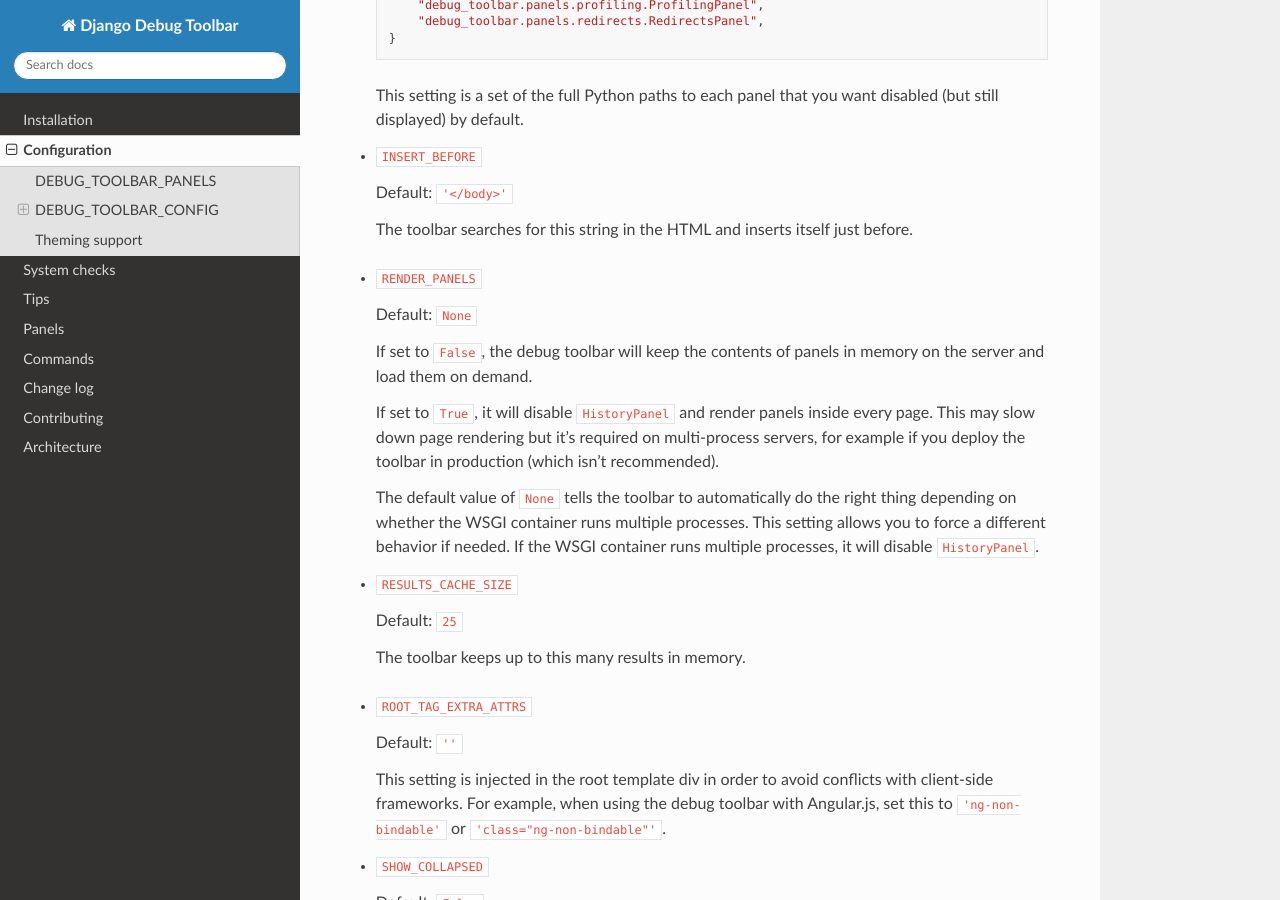
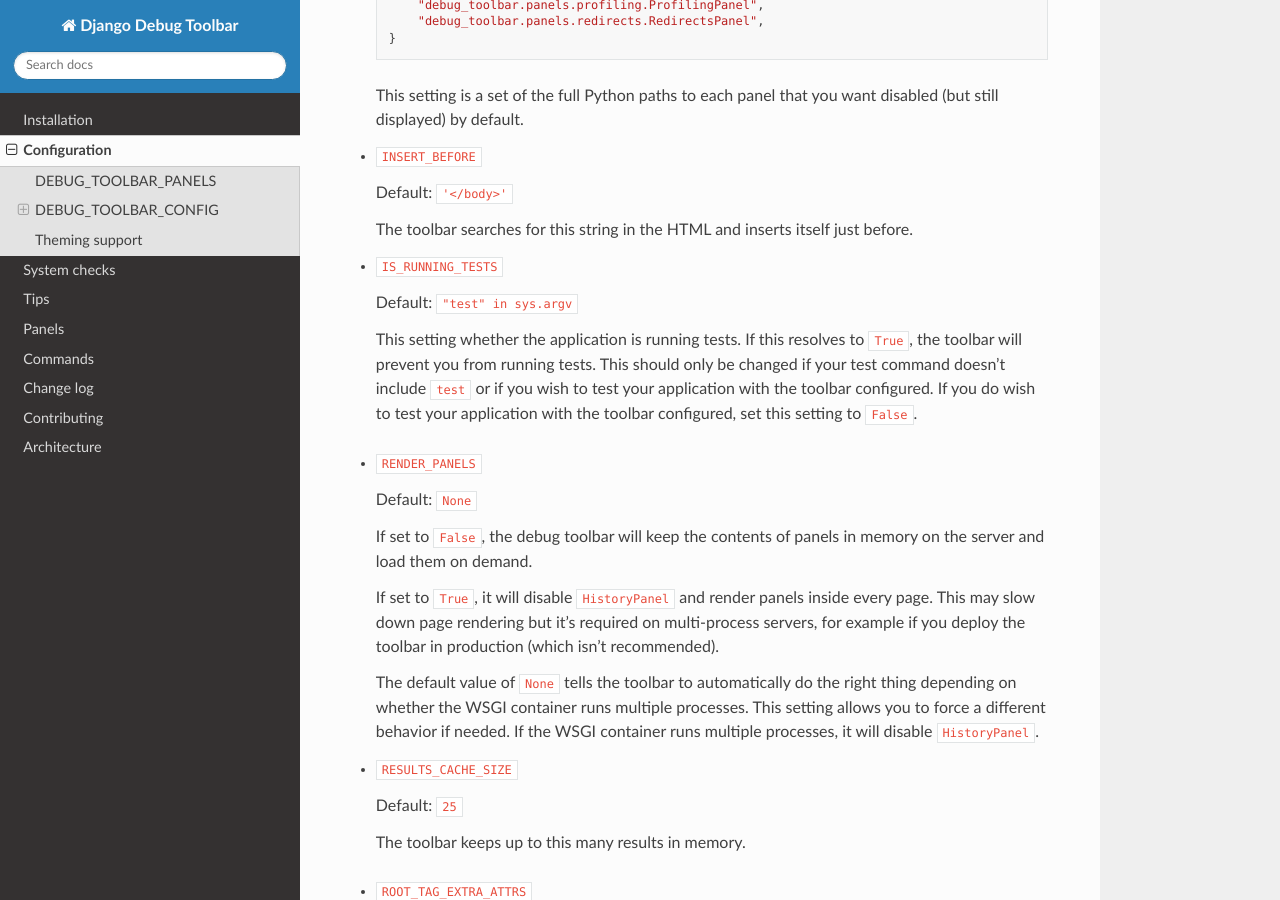
Before and after one commit to jazzband/django-debug-toolbar, a Sphinx documentation site: the page built from docs/configuration.rst, in a window 1280 px wide and 900 px high, scrolled down 1336 px. Built offline with Sphinx 7.4.7 and the Read the Docs theme 2.0.0, drawn with Linux system fonts in a browser that asks for light colours.

Commit message:
Add docs for the IS_RUNNING_TESTS setting

```diff
--- a/docs/configuration.rst
+++ b/docs/configuration.rst
@@ -71,6 +71,17 @@
 
   The toolbar searches for this string in the HTML and inserts itself just
   before.
+
+* ``IS_RUNNING_TESTS``
+
+  Default: ``"test" in sys.argv``
+
+  This setting whether the application is running tests. If this resolves to
+  ``True``, the toolbar will prevent you from running tests. This should only
+  be changed if your test command doesn't include ``test`` or if you wish to
+  test your application with the toolbar configured. If you do wish to test
+  your application with the toolbar configured, set this setting to
+  ``False``.
 
 .. _RENDER_PANELS:
 
```
